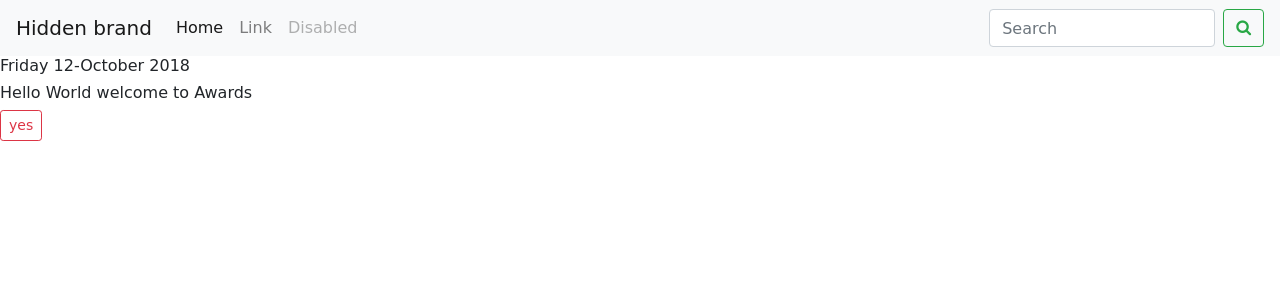
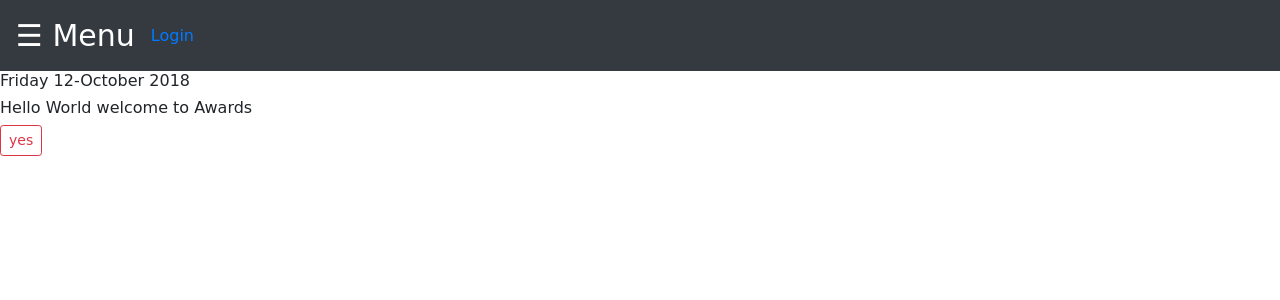
Before and after one commit to MutumaMutuma/Awards, a Django app: page / in a window 1280 px wide. Shown: the top 300 px of the page. Run offline with Django 3.2, Linux system fonts and the light colour scheme; some libraries are stand-ins or nearby versions.

Commit message:
added another navbar

```diff
--- a/award/templates/navbar.html
+++ b/award/templates/navbar.html
@@ -1,24 +1,37 @@
-<nav class="navbar sticky-top navbar-expand-lg navbar-light bg-light">
+<nav class="navbar navbar-expand-lg navbar-dark bg-dark">
         <button class="navbar-toggler" type="button" data-toggle="collapse" data-target="#navbarTogglerDemo01" aria-controls="navbarTogglerDemo01" aria-expanded="false" aria-label="Toggle navigation">
           <span class="navbar-toggler-icon"></span>
         </button>
         <div class="collapse navbar-collapse" id="navbarTogglerDemo01">
-          <a class="navbar-brand" href="#">Hidden brand</a>
-          <ul class="navbar-nav mr-auto mt-2 mt-lg-0">
-            <li class="nav-item active">
-              <a class="nav-link" href="#">Home <span class="sr-only">(current)</span></a>
-            </li>
-            <li class="nav-item">
-              <a class="nav-link" href="#">Link</a>
-            </li>
-            <li class="nav-item">
-              <a class="nav-link disabled" href="#">Disabled</a>
-            </li>
-          </ul>
-          <form class="form-inline navbar-form" role="search" >
-            <input class="form-control mr-sm-2" placeholder="Search" aria-label="Search" type="text" class="form-control" name="username">
-            <button class="btn btn-outline-success my-2 my-sm-0" type="search"><i class="fa fa-search"></i></button>
+          <a class="navbar-brand" href="#">
+                <span style="font-size:30px; cursor:pointer" onclick="openNav()">&#9776; Menu</span>
+              </a>
+             <div class="red" id="ohmy">
+                <a href="#">Login</a>
+             </div>
 
-          </form>
+
         </div>
       </nav>
+      <div id="mySidenav" class="sidenav">
+            <a href="javascript:void(0)" class="closebtn" onclick="closeNav()">&times;</a>
+            <a href="#">About</a>
+            <a href="#">Services</a>
+            <a href="#">Clients</a>
+            <a href="#">Contact</a>
+          </div>
+
+
+      <script>
+            function openNav() {
+                document.getElementById("mySidenav").style.width = "250px";
+                document.getElementById("main").style.marginLeft = "250px";
+                document.body.style.backgroundColor = "rgba(0,0,0,0.4)";
+            }
+
+            function closeNav() {
+                document.getElementById("mySidenav").style.width = "0";
+                document.getElementById("main").style.marginLeft= "0";
+                document.body.style.backgroundColor = "white";
+            }
+        </script>
```
